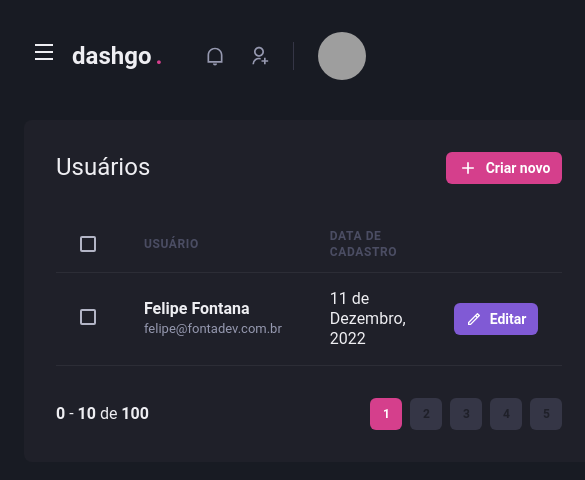
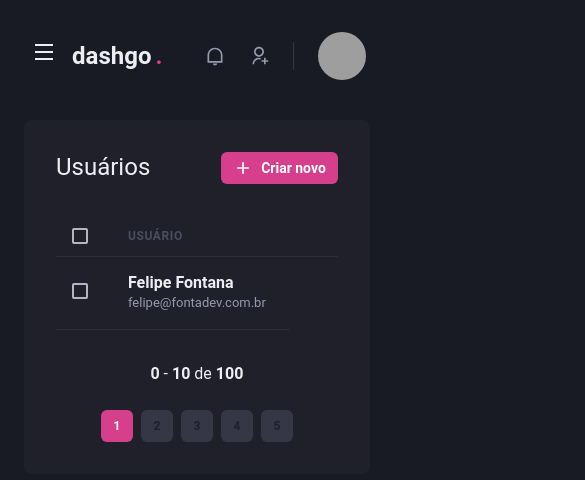
Before and after one commit to fontadev/dashgo, a Next.js app: page /users in a window 390 px wide. Shown: the top 480 px of the page, 585 px wide, since content can reach past the window. Built offline with nearby package versions, Linux system fonts and the light colour scheme; grey boxes are pictures that could not be loaded.

Commit message:
Trabalhando com responsividade na tabela.

```diff
--- a/src/components/Pagination/index.tsx
+++ b/src/components/Pagination/index.tsx
@@ -3,7 +3,7 @@ import { PaginationItem } from "./PaginationItem";
 
 export function Pagination() {
     return (
-        <Stack direction={'row'} mt={8} justify={'space-between'} align={'center'} spacing={6}>
+        <Stack direction={['column', 'row']} mt={8} justify={'space-between'} align={'center'} spacing={6}>
             <Box>
                 <strong>0</strong> - <strong>10</strong> de <strong>100</strong>
             </Box>
--- a/src/pages/users/index.tsx
+++ b/src/pages/users/index.tsx
@@ -1,10 +1,15 @@
-import { Box, Button, Checkbox, Flex, Heading, Icon, Table, Tbody, Td, Text, Th, Thead, Tr } from "@chakra-ui/react";
+import { Box, Button, Checkbox, Flex, Heading, Icon, Table, Tbody, Td, Text, Th, Thead, Tr, useBreakpointValue } from "@chakra-ui/react";
 import { RiAddLine, RiPencilLine } from "react-icons/ri";
 import Header from "../../components/Header/index";
 import { Pagination } from "../../components/Pagination";
 import Sidebar from "../../components/Sidebar/index";
 
 export default function UserList() {
+    const isWideVersion = useBreakpointValue({
+        base: false,
+        lg: true
+    })
+
     return (
         <Box>
             <Header />
@@ -24,17 +29,17 @@ export default function UserList() {
                     <Table colorScheme={'whiteAlpha'}>
                         <Thead>
                             <Tr>
-                                <Th px={'6'} color={'gray.300'} width={8}>
+                                <Th px={['4', '4', '6']} color={'gray.300'} width={8}>
                                     <Checkbox colorScheme={'pink'}></Checkbox>
                                 </Th>
                                 <Th>Usuário</Th>
-                                <Th>Data de cadastro</Th>
+                                {isWideVersion ?? <Th>Data de cadastro</Th>}
                                 <Th width={8}></Th>
                             </Tr>
                         </Thead>
                         <Tbody>
                             <Tr>
-                                <Td px={6}>
+                                <Td px={['4', '4', '6']}>
                                     <Checkbox colorScheme={'pink'}></Checkbox>
                                 </Td>
                                 <Td>
@@ -43,14 +48,14 @@ export default function UserList() {
                                         <Text fontSize={'small'} color={'gray.300'}>felipe@fontadev.com.br</Text>
                                     </Box>
                                 </Td>
-                                <Td>
-                                    11 de Dezembro, 2022
-                                </Td>
-                                <Td>
-                                <Button as={'a'} size={'sm'} fontSize={'sm'} colorScheme={'purple'} leftIcon={<Icon as={RiPencilLine} fontSize={16} />}>
-                            Editar
-                        </Button>
-                                </Td>
+                                {isWideVersion && <Td> 11 de Dezembro, 2022 </Td>}
+                                {isWideVersion &&
+                                    <Td>
+                                        <Button as={'a'} size={'sm'} fontSize={'sm'} colorScheme={'purple'} leftIcon={<Icon as={RiPencilLine} fontSize={16} />}>
+                                            Editar
+                                        </Button>
+                                    </Td>
+                                }
                             </Tr>
                         </Tbody>
                     </Table>
```
